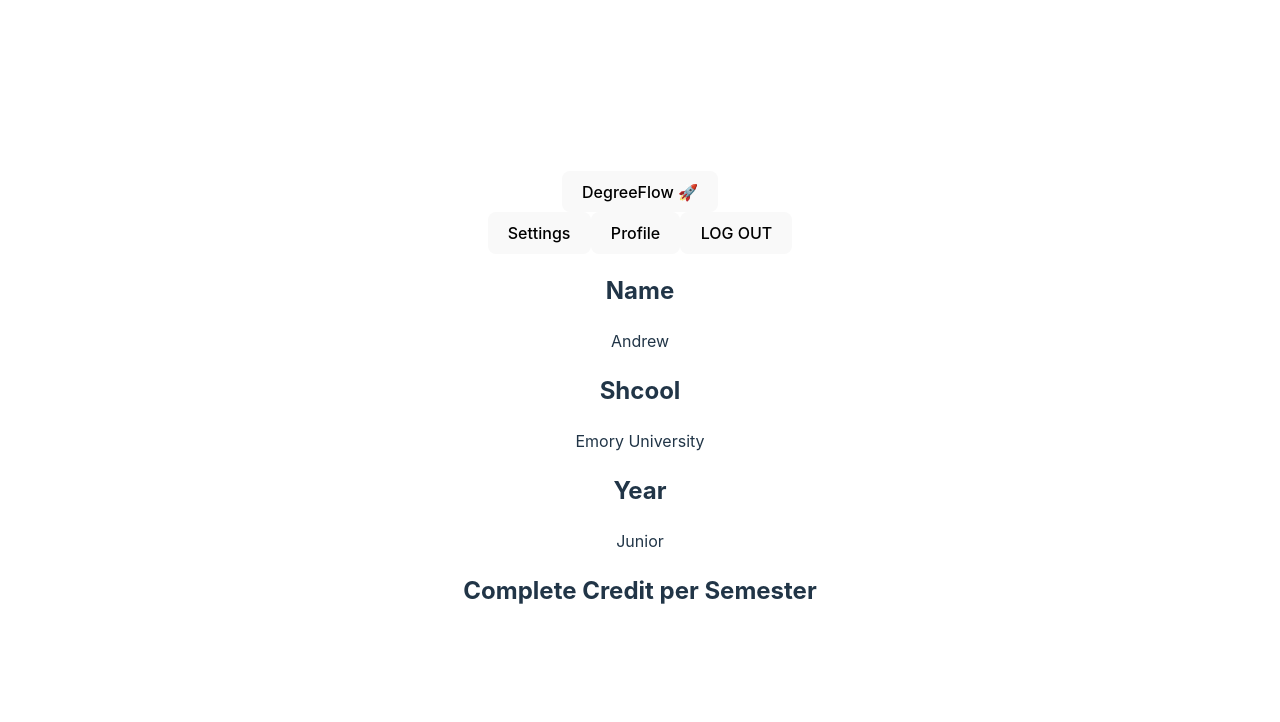
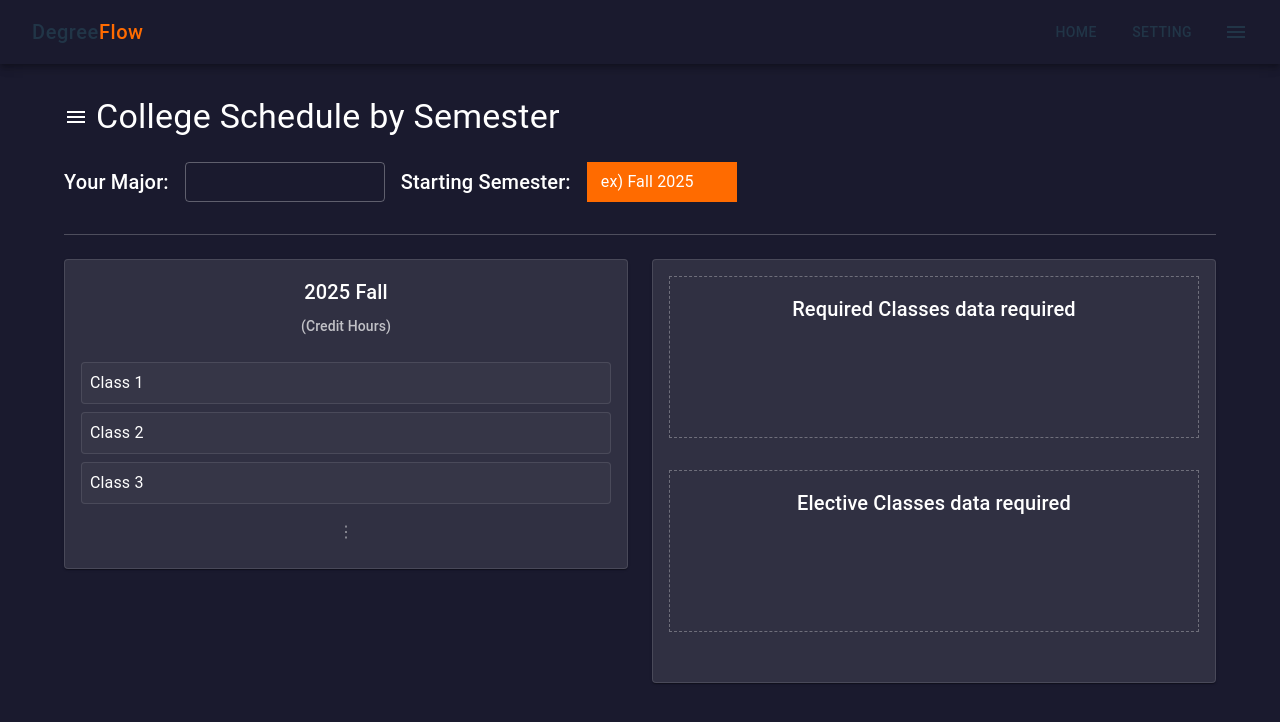
Before and after one commit to jacky030214/Emory-CS-370, a React (Vite) app: page /dashboard in a window 1280 px wide. Shown: the top 722 px of the page. Built offline with nearby package versions, Linux system fonts and the light colour scheme.

Commit message:
Frontend update: Updated App.jsx, Dashboard, Login page; Removed Profile & Settings pages

```diff
--- a/package.json
+++ b/package.json
@@ -10,6 +10,10 @@
     "preview": "vite preview"
   },
   "dependencies": {
+    "@emotion/react": "^11.14.0",
+    "@emotion/styled": "^11.14.0",
+    "@mui/icons-material": "^6.4.5",
+    "@mui/material": "^6.4.5",
     "react": "^19.0.0",
     "react-dom": "^19.0.0",
     "react-router-dom": "^7.1.5",
--- a/src/App.jsx
+++ b/src/App.jsx
@@ -2,8 +2,6 @@
 import { BrowserRouter as Router, Routes, Route, Navigate } from "react-router-dom"
 import Login_Page from "./pages/Login_Page.jsx"
 import Dashboard_Page from "./pages/Dashboard_Page.jsx"
-import Profile_Page from "./pages/Profile_Page.jsx"  // Profile_Page import 추가
-import Settings_Page from "./pages/Settings_Page.jsx"  // Settings_Page import 추가
 
 import "./App.css"
 
@@ -13,8 +11,6 @@ function App() {
       <Routes>
         <Route path="/login" element={<Login_Page />} />
         <Route path="/dashboard" element={<Dashboard_Page />} />
-        <Route path="/profile" element={<Profile_Page />} />  {/* Profile 라우트 추가 */}
-        <Route path="/settings" element={<Settings_Page />} />  {/* Settings 라우트 추가 */}
         <Route path="/" element={<Navigate to="/login" replace />} />
       </Routes>
     </Router>
--- a/src/pages/Dashboard_Page.jsx
+++ b/src/pages/Dashboard_Page.jsx
@@ -1,108 +1,260 @@
-import React from 'react'
-import { useNavigate } from 'react-router-dom'
-import { BarChart, Bar, XAxis, YAxis, CartesianGrid, Tooltip, Legend, ResponsiveContainer } from 'recharts';
+import React, { useState } from 'react';
+import { useNavigate } from 'react-router-dom';
+import {
+  Box,
+  Container,
+  Typography,
+  AppBar,
+  Toolbar,
+  Button,
+  Paper,
+  Grid,
+  TextField,
+  Divider,
+  IconButton,
+  Menu,
+  MenuItem,
+  List,
+  ListItem,
+  ThemeProvider,
+  createTheme
+} from '@mui/material';
+import MenuIcon from '@mui/icons-material/Menu';
+import AddIcon from '@mui/icons-material/Add';
+
+// Create dark theme matching Login_Page
+const darkTheme = createTheme({
+  palette: {
+    mode: 'dark',
+    primary: {
+      main: '#ff6b00', // Orange color for Flow
+    },
+    background: {
+      default: '#1a1a2e',
+      paper: '#1a1a2e',
+    },
+  },
+});
 
 function Dashboard_Page() {
   const navigate = useNavigate();
+  const [anchorEl, setAnchorEl] = useState(null);
+  const [major, setMajor] = useState('');
+  const [startingSemester, setStartingSemester] = useState('ex) Fall 2025');
+  const [classes, setClasses] = useState([
+    { id: 1, name: 'Class 1', credits: 3 },
+    { id: 2, name: 'Class 2', credits: 3 },
+    { id: 3, name: 'Class 3', credits: 3 }
+  ]);
+
+  const handleMenuOpen = (event) => {
+    setAnchorEl(event.currentTarget);
+  };
+
+  const handleMenuClose = () => {
+    setAnchorEl(null);
+  };
 
   const handleLogout = () => {
     navigate('/login');
   };
 
-  // 학업 진행도 데이터 예시
-  const progressData = {
-    name: "Andrew",
-    school: "Emory University",
-    year: "Junior",
-    credits: [
-      { semester: "1-1", completed: 18, total: 21 },
-      { semester: "1-2", completed: 19, total: 21 },
-      { semester: "2-1", completed: 21, total: 21 },
-      { semester: "2-2", completed: 18, total: 21 },
-      { semester: "3-1", completed: 15, total: 21 },
-      { semester: "3-2", completed: 0, total: 21 }
-    ]
+  const handleAddClass = () => {
+    const newId = classes.length > 0 ? Math.max(...classes.map(c => c.id)) + 1 : 1;
+    setClasses([...classes, { id: newId, name: `Class ${newId}`, credits: 3 }]);
   };
 
   return (
-    <div className="min-h-screen bg-gray-100">
-      <nav className="bg-white shadow-sm">
-        <div className="w-full px-4">
-            <div className="flex h-16"> {/* justify-between 제거 */}
-                <div className="flex items-center">
-                    <button
-                        onClick={() => navigate('/')}
-                        className="text-2xl font-bold text-blue-600 hover:text-blue-700 transition-colors"
+    <ThemeProvider theme={darkTheme}>
+      <Box sx={{ minHeight: '100vh', bgcolor: 'background.default' }}>
+        {/* App Bar, top of the page */}
+        <AppBar position="static" color="transparent" elevation={5}>
+          <Toolbar>
+            <Button
+              color="inherit"
+              sx={{
+                fontSize: '20px',
+                textTransform: 'none',
+                '& .flow': { color: 'primary.main' }
+              }}
+              onClick={() => navigate('/login')}
+            >
+              Degree<span className="flow">Flow</span>
+            </Button>
+
+            <Box sx={{ flexGrow: 1 }} />
+
+            <Button
+              color="inherit"
+              onClick={() => navigate('/home')}
+              sx={{ marginRight: 2 }}
+            >
+              Home
+            </Button>
+
+            <Button
+              color="inherit"
+              onClick={() => navigate('/settings')}
+              sx={{ marginRight: 2 }}
+            >
+              Setting
+            </Button>
+
+            <IconButton
+              color="inherit"
+              onClick={handleMenuOpen}
+            >
+              <MenuIcon />
+            </IconButton>
+
+            <Menu
+              anchorEl={anchorEl}
+              open={Boolean(anchorEl)}
+              onClose={handleMenuClose}
+            >
+              <MenuItem onClick={() => navigate('/profile')}>Profile</MenuItem>
+              <MenuItem onClick={handleLogout}>Log Out</MenuItem>
+            </Menu>
+          </Toolbar>
+        </AppBar>
+
+        {/* Main Content */}
+        <Container maxWidth="lg" sx={{ mt: 4, mb: 4 }}>
+          <Box sx={{ mb: 4 }}>
+            <Typography variant="h4" gutterBottom sx={{
+              display: 'flex',
+              alignItems: 'center',
+              color: 'white'
+            }}>
+              <MenuIcon sx={{ mr: 1 }} /> College Schedule by Semester
+            </Typography>
+
+            <Box sx={{ display: 'flex', alignItems: 'center', mb: 2, mt: 3 }}>
+              <Typography variant="h6" sx={{ mr: 2, color: 'white' }}>
+                Your Major:
+              </Typography>
+              <TextField
+                value={major}
+                onChange={(e) => setMajor(e.target.value)}
+                variant="outlined"
+                size="small"
+                sx={{
+                  width: 200,
+                  input: { color: 'white' },
+                  '& .MuiOutlinedInput-root': {
+                    '& fieldset': {
+                      borderColor: 'rgba(255, 255, 255, 0.3)',
+                    },
+                    '&:hover fieldset': {
+                      borderColor: 'rgba(255, 255, 255, 0.5)',
+                    },
+                  }
+                }}
+              />
+
+              <Typography variant="h6" sx={{ mx: 2, color: 'white' }}>
+                Starting Semester:
+              </Typography>
+              <TextField
+                value={startingSemester}
+                variant="outlined"
+                size="small"
+                sx={{
+                  width: 150,
+                  input: { color: 'white' },
+                  bgcolor: 'primary.main',
+                  '& .MuiOutlinedInput-root': {
+                    '& fieldset': {
+                      borderColor: 'primary.main',
+                    },
+                  }
+                }}
+              />
+            </Box>
+          </Box>
+
+          <Divider sx={{ mb: 3, bgcolor: 'rgba(255, 255, 255, 0.12)' }} />
+
+          <Grid container spacing={3}>
+            {/* Semester course list */}
+            <Grid item xs={12} md={6}>
+              <Paper
+                sx={{
+                  p: 2,
+                  borderRadius: 1,
+                  bgcolor: 'rgba(255, 255, 255, 0.05)',
+                  border: '1px solid rgba(255, 255, 255, 0.12)'
+                }}
+              >
+                <Typography variant="h6" sx={{ color: 'white', mb: 1 }}>
+                  2025 Fall
+                </Typography>
+                <Typography variant="subtitle2" sx={{ color: 'rgba(255, 255, 255, 0.7)', mb: 2 }}>
+                  (Credit Hours)
+                </Typography>
+
+                <List>
+                  {classes.map((cls) => (
+                    <ListItem
+                      key={cls.id}
+                      sx={{
+                        p: 1,
+                        mb: 1,
+                        bgcolor: 'rgba(255, 255, 255, 0.03)',
+                        border: '1px solid rgba(255, 255, 255, 0.1)',
+                        borderRadius: 1
+                      }}
                     >
-                        DegreeFlow 🚀
-                    </button>
-                </div>
-            <div className="flex items-center ml-auto space-x-4"> {/* ml-auto 추가 */}
-                <button
-                    onClick={() => navigate('/settings')}
-                    className="px-4 py-2 text-sm font-medium text-gray-700 hover:bg-gray-50 rounded-md"
-                >
-                    Settings
-                </button>
-                <button
-                    onClick={() => navigate('/profile')}
-                    className="px-4 py-2 text-sm font-medium text-gray-700 hover:bg-gray-50 rounded-md"
-                >
-                    Profile
-                </button>
-                <button
-                onClick={handleLogout}
-                className="px-4 py-2 text-sm font-medium text-white bg-blue-600 hover:bg-blue-700 rounded-md"
-                >
-                    LOG OUT
-                </button>
-                    </div>
-                </div>
-            </div>
-        </nav>
+                      <Typography sx={{ color: 'white' }}>
+                        {cls.name}
+                      </Typography>
+                    </ListItem>
+                  ))}
+                  <Box
+                    sx={{
+                      display: 'flex',
+                      justifyContent: 'center',
+                      mt: 2,
+                      color: 'rgba(255, 255, 255, 0.5)'
+                    }}
+                  >
+                    <Typography>⋮</Typography>
+                  </Box>
+                </List>
+              </Paper>
+            </Grid>
 
-      <main className="max-w-7xl mx-auto py-6 sm:px-6 lg:px-8">
-        {/* Student info card */}
-        <div className="bg-white shadow rounded-lg p-6 mb-6">
-          <div className="grid grid-cols-3 gap-6">
-            <div>
-              <h2 className="text-sm font-medium text-gray-500">Name</h2>
-              <p className="mt-1 text-lg font-semibold text-gray-900">{progressData.name}</p>
-            </div>
-            <div>
-              <h2 className="text-sm font-medium text-gray-500">Shcool</h2>
-              <p className="mt-1 text-lg font-semibold text-gray-900">{progressData.school}</p>
-            </div>
-            <div>
-              <h2 className="text-sm font-medium text-gray-500">Year</h2>
-              <p className="mt-1 text-lg font-semibold text-gray-900">{progressData.year}</p>
-            </div>
-          </div>
-        </div>
+            {/* Required and Elective classes */}
+            <Grid item xs={12} md={6}>
+              <Paper
+                sx={{
+                  p: 2,
+                  borderRadius: 1,
+                  bgcolor: 'rgba(255, 255, 255, 0.05)',
+                  border: '1px solid rgba(255, 255, 255, 0.12)',
+                  height: '100%'
+                }}
+              >
+                <Box sx={{ p: 2, border: '1px dashed rgba(255, 255, 255, 0.3)', mb: 4 }}>
+                  <Typography variant="h6" sx={{ color: 'white', mb: 2 }}>
+                    Required Classes data required
+                  </Typography>
+                  <Box sx={{ height: 80 }} /> {/* Placeholder for content */}
+                </Box>
 
-        {/* 학업 진행도 그래프 */}
-        <div className="bg-white shadow rounded-lg p-6">
-          <h2 className="text-lg font-medium text-gray-900 mb-4">Complete Credit per Semester</h2>
-          <div className="w-full h-96">
-            <ResponsiveContainer width="100%" height="100%">
-              <BarChart
-                data={progressData.credits}
-                margin={{ top: 20, right: 30, left: 20, bottom: 5 }}
-              >
-                <CartesianGrid strokeDasharray="3 3" />
-                <XAxis dataKey="semester" />
-                <YAxis />
-                <Tooltip />
-                <Legend />
-                <Bar dataKey="completed" name="이수 학점" fill="#3B82F6" />
-                <Bar dataKey="total" name="총 학점" fill="#93C5FD" />
-              </BarChart>
-            </ResponsiveContainer>
-          </div>
-        </div>
-      </main>
-    </div>
-  )
+                <Box sx={{ p: 2, border: '1px dashed rgba(255, 255, 255, 0.3)' }}>
+                  <Typography variant="h6" sx={{ color: 'white', mb: 2 }}>
+                    Elective Classes data required
+                  </Typography>
+                  <Box sx={{ height: 80 }} /> {/* Placeholder for content */}
+                </Box>
+              </Paper>
+            </Grid>
+          </Grid>
+        </Container>
+      </Box>
+    </ThemeProvider>
+  );
 }
 
-export default Dashboard_Page
+export default Dashboard_Page;
--- a/src/pages/Login_Page.jsx
+++ b/src/pages/Login_Page.jsx
@@ -1,4 +1,5 @@
 import React from 'react';
+import { useNavigate } from 'react-router-dom';
 import {
   Box,
   Button,
@@ -30,6 +31,12 @@ const darkTheme = createTheme({
 });
 
 const Login_Page = () => {
+  const navigate = useNavigate();
+
+  const handleLogin = () => {
+    navigate('/dashboard');
+  };
+
   return (
     <ThemeProvider theme={darkTheme}>
       <Box sx={{ minHeight: '100vh', bgcolor: 'background.default' }}>
@@ -110,6 +117,7 @@ const Login_Page = () => {
                   <Button
                     fullWidth
                     variant="contained"
+                    onClick={handleLogin}
                     sx={{
                       bgcolor: 'rgba(255, 255, 255, 0.1)',
                       '&:hover': { bgcolor: 'rgba(255, 255, 255, 0.2)' }
--- a/src/pages/Profile_Page.jsx
+++ /dev/null
@@ -1,38 +0,0 @@
-// src/pages/Profile_Page.jsx
-import React, { useState } from 'react'
-import userInfo from '../DATA/userInfo.json'  // 경로 수정
-
-function Profile_Page() {
-  console.log('userInfo:', userInfo); // 데이터가 제대로 불러와지는지 확인
-  const [userEmail, setUserEmail] = useState(userInfo.email);
-
-  return (
-    <div className="min-h-screen bg-gray-100">
-      <nav className="bg-white shadow-sm">
-        <div className="max-w-7xl mx-auto px-4 sm:px-6 lg:px-8">
-          <div className="flex justify-between h-16">
-            <div className="flex items-center">
-              <h1 className="text-xl font-bold text-gray-900">Profile</h1>
-            </div>
-          </div>
-        </div>
-      </nav>
-
-      <main className="max-w-7xl mx-auto py-6 sm:px-6 lg:px-8">
-        <div className="px-4 py-6 sm:px-0">
-          <div className="bg-white shadow rounded-lg p-6">
-            <h2 className="text-2xl font-bold text-gray-900 mb-4">Profile Information</h2>
-            <div className="space-y-4">
-              <div className="border-b pb-4">
-                <p className="text-sm text-gray-500">Email</p>
-                <p className="text-lg font-medium text-gray-900">{userEmail}</p>
-              </div>
-            </div>
-          </div>
-        </div>
-      </main>
-    </div>
-  )
-}
-
-export default Profile_Page
--- a/src/pages/Settings_Page.jsx
+++ /dev/null
@@ -1,29 +0,0 @@
-// src/pages/Settings_Page.jsx
-import React from 'react'
-
-function Settings_Page() {
-  return (
-    <div className="min-h-screen bg-gray-100">
-      <nav className="bg-white shadow-sm">
-        <div className="max-w-7xl mx-auto px-4 sm:px-6 lg:px-8">
-          <div className="flex justify-between h-16">
-            <div className="flex items-center">
-              <h1 className="text-xl font-bold text-gray-900">Settings</h1>
-            </div>
-          </div>
-        </div>
-      </nav>
-
-      <main className="max-w-7xl mx-auto py-6 sm:px-6 lg:px-8">
-        <div className="px-4 py-6 sm:px-0">
-          <div className="bg-white shadow rounded-lg p-6">
-            <h2 className="text-2xl font-bold text-gray-900 mb-4">Settings Page</h2>
-            {/* 설정 내용 추가 */}
-          </div>
-        </div>
-      </main>
-    </div>
-  )
-}
-
-export default Settings_Page
```
Also changed, not shown: 1 other file (tests, documents, lock files or other folders).
